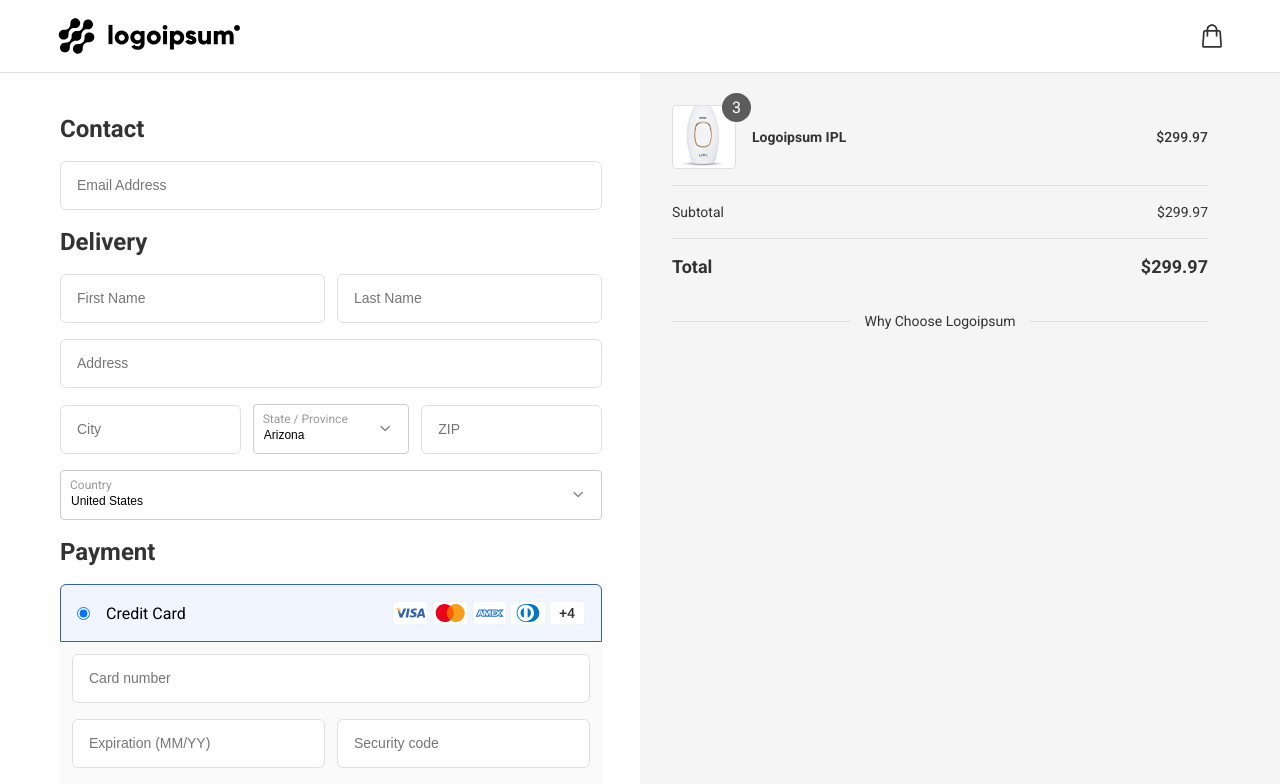
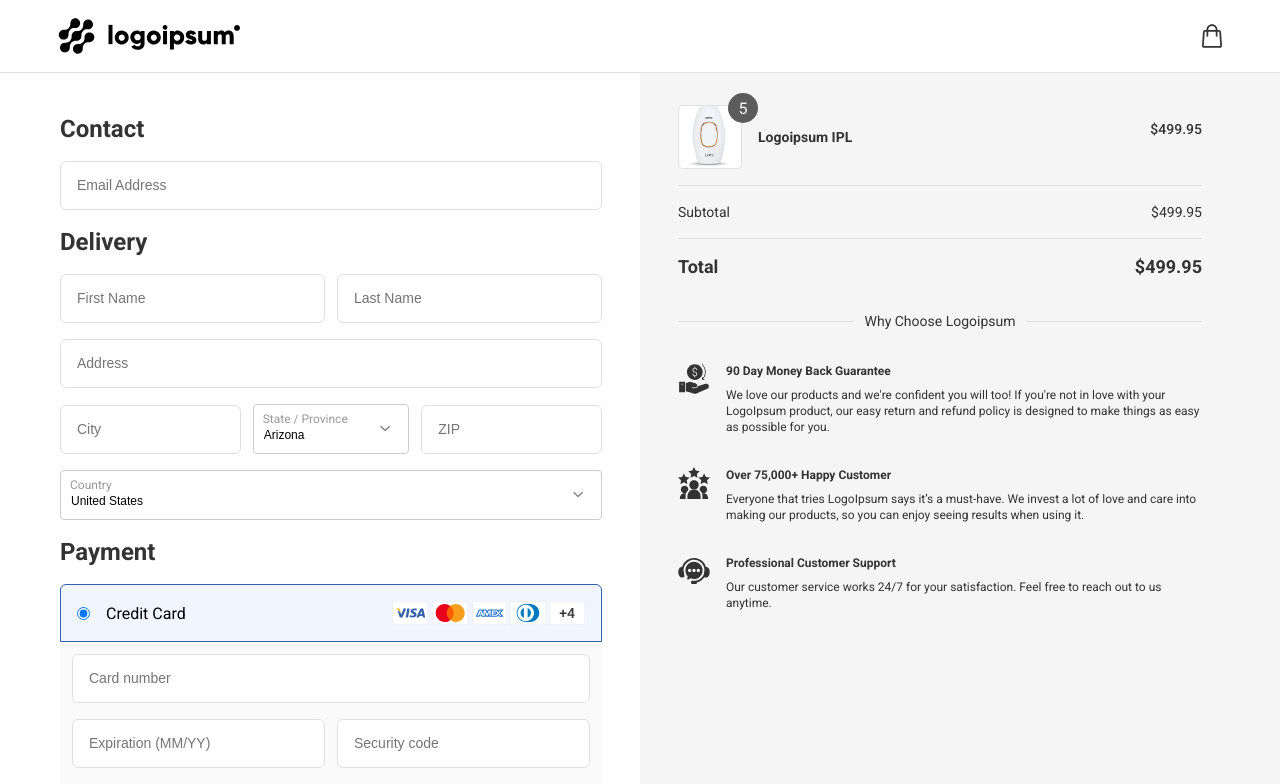
Before and after one commit to TomasAnt/cc-test, a React (Vite) app: page / in a window 1280 px wide. Shown: the top 784 px of the page. Built offline with nearby package versions, Linux system fonts and the light colour scheme.

Commit message:
dynamic-content

```diff
--- a/config.ts
+++ b/config.ts
@@ -114,3 +114,23 @@
   "France",
   "United States",
 ];
+
+export const products = [
+  {
+    id: 1,
+    title: "Logoipsum IPL", // product title
+    price: 99.99, // per item
+    count: 5,
+    imageUrl: "./product.png",
+    displayMode: "total", // or 'total'
+  },
+  // You can add more products here
+  // {
+  //   id: 2,
+  //   title: "Wavemax", // product title
+  //   price: 23.99, // per item
+  //   count: 3,
+  //   imageUrl: "./product.png",
+  //   displayMode: "each", // or 'total'
+  // },
+];
--- a/src/components/Cart/Cart.tsx
+++ b/src/components/Cart/Cart.tsx
@@ -1,8 +1,14 @@
-// Cart.tsx
+import styled from "styled-components";
+import { products } from "../../../config";
+
 import React from "react";
 import {
+  Box,
+  BoxParagraph,
+  BoxTitle,
   CartCount,
   Container,
+  Content,
   ImageContainer,
   Price,
   Product,
@@ -19,29 +25,71 @@
 } from "./cart.styled";
 
 const Cart: React.FC = () => {
+  const totalPrice = products.reduce(
+    (acc, product) => acc + product.price * product.count,
+    0
+  );
   return (
     <Container>
-      <Product>
-        <ImageContainer>
-          <img src="./product.png" alt="Loweskin" />
-          <CartCount>3</CartCount>
-          <Title>Logoipsum IPL</Title>
-        </ImageContainer>
-        <Price>$299.97</Price>
-      </Product>
+      {products.map((product) => (
+        <Product key={product.id}>
+          <ImageContainer>
+            <img src={product.imageUrl} alt={product.title} />
+            <CartCount>{product.count}</CartCount>
+            <Title>{product.title}</Title>
+          </ImageContainer>
+          <Price>
+            {product.displayMode === "each"
+              ? `$${product.price.toFixed(2)}/each`
+              : `$${(product.price * product.count).toFixed(2)}`}
+          </Price>
+        </Product>
+      ))}
       <Subtotal>
         <SubtotalTitle>Subtotal</SubtotalTitle>
-        <SubtotalPrice>$299.97</SubtotalPrice>
+        <SubtotalPrice>${totalPrice.toFixed(2)}</SubtotalPrice>
       </Subtotal>
       <Total>
         <TotalTitle>Total</TotalTitle>
-        <TotalPrice>$299.97</TotalPrice>
+        <TotalPrice>${totalPrice.toFixed(2)}</TotalPrice>
       </Total>
       <Why>
         <Separator />
         <WhyTitle>Why Choose Logoipsum</WhyTitle>
         <Separator />
       </Why>
+      <Content>
+        <img src="./cashbackDesktop.svg" alt="Cash back" />
+        <Box>
+          <BoxTitle>90 Day Money Back Guarantee</BoxTitle>
+          <BoxParagraph>
+            We love our products and we're confident you will too! If you're not
+            in love with your LogoIpsum product, our easy return and refund
+            policy is designed to make things as easy as possible for you.
+          </BoxParagraph>
+        </Box>
+      </Content>
+      <Content>
+        <img src="./ratingDesktop.svg" alt="Cash back" />
+        <Box>
+          <BoxTitle>Over 75,000+ Happy Customer</BoxTitle>
+          <BoxParagraph>
+            Everyone that tries LogoIpsum says it’s a must-have. We invest a lot
+            of love and care into making our products, so you can enjoy seeing
+            results when using it.
+          </BoxParagraph>
+        </Box>
+      </Content>
+      <Content>
+        <img src="./customerServiceMobile.svg" alt="Cash back" />
+        <Box>
+          <BoxTitle>Professional Customer Support</BoxTitle>
+          <BoxParagraph>
+            Our customer service works 24/7 for your satisfaction. Feel free to
+            reach out to us anytime.
+          </BoxParagraph>
+        </Box>
+      </Content>
     </Container>
   );
 };
--- a/src/components/Cart/cart.styled.ts
+++ b/src/components/Cart/cart.styled.ts
@@ -3,7 +3,7 @@
 export const Container = styled.section`
   flex: 1;
   background-color: #f5f5f5;
-  padding: 2rem;
+  padding: 16px 38px;
   max-width: 600px;
   font-family: "Roboto", sans-serif;
 `;
@@ -22,6 +22,7 @@
   flex-direction: row;
   align-items: center;
   border-radius: 4px;
+  margin-top: 16px;
   gap: 16px;
   position: relative;
 
@@ -43,7 +44,10 @@
   display: flex;
   left: 50px;
   top: -12px;
-  padding: 5px 10px;
+  min-height: 30px;
+  min-width: 30px;
+  justify-content: center;
+  align-items: center;
   border-radius: 100%;
 `;
 
@@ -122,3 +126,30 @@
   width: 100%;
   text-align: center;
 `;
+
+export const Content = styled.div`
+  display: flex;
+  padding: 16px 0;
+  align-items: flex-start;
+`;
+
+export const Box = styled.div`
+  display: flex;
+  flex-direction: column;
+  gap: 8px;
+  margin-left: 16px;
+`;
+
+export const BoxTitle = styled.p`
+  line-height: ${({ theme }) => theme.lineHeights.paragraph};
+  font-size: ${({ theme }) => theme.fontSizes.paragraph};
+  color: ${({ theme }) => theme.colors.darkGrey};
+  font-weight: ${({ theme }) => theme.fontWeights.bold};
+`;
+
+export const BoxParagraph = styled.p`
+  line-height: ${({ theme }) => theme.lineHeights.paragraph};
+  font-size: ${({ theme }) => theme.fontSizes.paragraph};
+  color: ${({ theme }) => theme.colors.darkGrey};
+  font-weight: ${({ theme }) => theme.fontWeights.normal};
+`;
```
